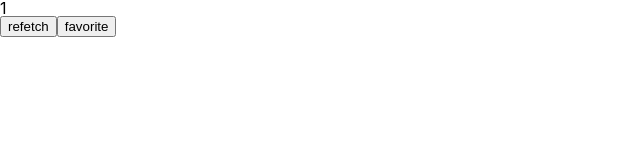
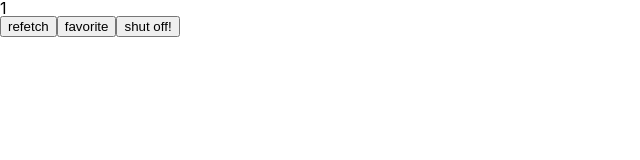
Before and after one commit to seunghwansohn/apolloTutorial, a React (Create React App) app in the folder client/: page /#/1 in a window 1280 px wide. Shown: the top 160 px of the page, without its empty margins (0-640 px from the left). Built offline with nearby package versions, Linux system fonts and the light colour scheme.

Commit message:
8. 서버에서 불러온 joke 내용을 cache에서만 바꾸기 성공

```diff
--- a/client/src/apollo.js
+++ b/client/src/apollo.js
@@ -15,6 +15,15 @@ const client = new ApolloClient ({
             favorite : true
           }
         })
+      },
+      changeContents: (_, {id}, {cache}) => {
+        console.log(id)
+        cache.writeData({
+          id: `Joke:${id}`,
+          data: {
+            value : 'shut off!'
+          }
+        })
       }
     }
   }
--- a/client/src/routes/Detail.js
+++ b/client/src/routes/Detail.js
@@ -20,6 +20,11 @@ const ADD_FAVORITE = gql`
     addFavorite(id: $id) @client
   }
 `
+const CHANGE_CONTENTS = gql`
+  mutation changeContents($id: int!) {
+    changeContents(id: $id) @client
+  }
+`
 
 const Detail = () => {
   const {id} = useParams();
@@ -28,6 +33,9 @@ const Detail = () => {
   })
   const joke = data ? data.getJoke : {url : '', value :''}
   const [addFavorite] = useMutation(ADD_FAVORITE, {
+    variables: {id : joke.id}
+  })
+  const [changeContents] = useMutation(CHANGE_CONTENTS, {
     variables: {id : joke.id}
   })
   return (
@@ -42,6 +50,7 @@ const Detail = () => {
           <div>{joke.value}</div>
           <button onClick = {() => refetch()}>refetch</button>
           <button onClick = {() => addFavorite(joke.id)}>favorite</button>
+          <button onClick = {() => changeContents(joke.id)}>shut off!</button>
         </>
       }
 
```
